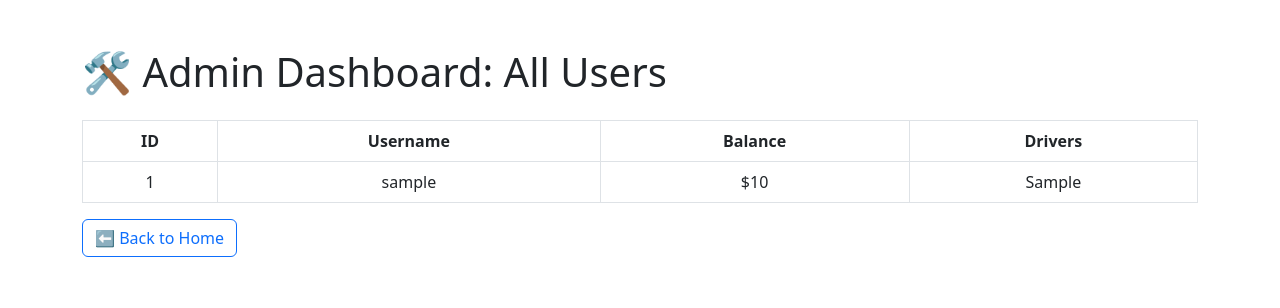
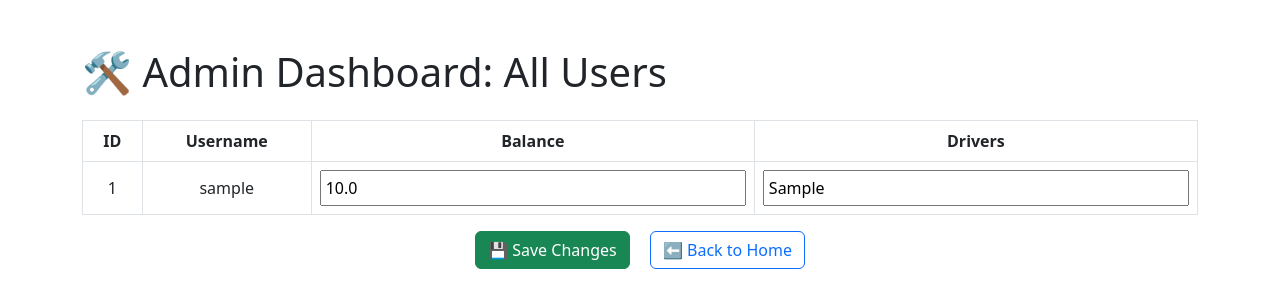
Before and after one commit to SiahBatterson/f1-grid-competitors, a Flask app: template templates/admin_users.html in a window 1280 px wide. Shown: the top 308 px of the page. Run offline with Flask 3, Linux system fonts and the light colour scheme; the template is opened without the code that fills it: values that come from a table or form of the project are taken from there, others are empty; tables that the repository leaves empty hold one stand-in row (values such as "Sample post").

Commit message:
admin can change user data

```diff
--- a/app.py
+++ b/app.py
@@ -177,6 +177,8 @@ def generate_driver_rating_route():
             previous_value_display = f"${previous_value:,}" if previous_value else "N/A"
 
             # Color and % change
+            weekday = datetime.utcnow().weekday()
+
             if fantasy_value and previous_value:
                 value_color = "green" if fantasy_value > previous_value else "red"
                 percent_change = ((fantasy_value - previous_value) / previous_value) * 100
@@ -184,7 +186,6 @@ def generate_driver_rating_route():
             else:
                 value_color = "black"
                 percent_display = ""
-                weekday = datetime.utcnow().weekday()
             return render_template(
                 "driver_rating.html",
                 driver=driver,
@@ -203,6 +204,29 @@ def generate_driver_rating_route():
             return f"<h2>❌ Failed to generate rating: {e}</h2><a href='/'>⬅ Back</a>", 500
 
     return "<h2>Use the form to POST a driver abbreviation.</h2>"
+
+@app.route("/admin/update_users", methods=["POST"])
+@login_required
+def update_users():
+    if current_user.username not in {"admin", "siaaah"}:
+        return "⛔ Access Denied", 403
+
+    users = User.query.all()
+    for user in users:
+        balance_key = f"balance_{user.id}"
+        drivers_key = f"drivers_{user.id}"
+
+        if balance_key in request.form:
+            try:
+                user.balance = float(request.form[balance_key])
+            except ValueError:
+                pass  # Skip invalid inputs
+
+        if drivers_key in request.form:
+            user.drivers = request.form[drivers_key].strip()
+
+    db.session.commit()
+    return redirect("/admin/users")
 
 
 @app.route("/add_driver/<driver>", methods=["POST"])
--- a/templates/admin_users.html
+++ b/templates/admin_users.html
@@ -6,25 +6,53 @@
       href="https://cdn.jsdelivr.net/npm/bootstrap@5.3.0/dist/css/bootstrap.min.css"
       rel="stylesheet"
     />
+    <style>
+      input[type="text"],
+      input[type="number"] {
+        width: 100%;
+        padding: 4px;
+      }
+    </style>
   </head>
   <body class="container mt-5">
     <h1 class="mb-4">🛠️ Admin Dashboard: All Users</h1>
-    <table class="table table-bordered text-center">
+    <form method="POST" action="/admin/update_users">
+      <table class="table table-bordered text-center align-middle">
+        <thead>
           <tr>
             <th>ID</th>
             <th>Username</th>
             <th>Balance</th>
             <th>Drivers</th>
           </tr>
+        </thead>
+        <tbody>
           {% for user in users %}
           <tr>
             <td>{{ user.id }}</td>
             <td>{{ user.username }}</td>
-        <td>${{ "{:,.0f}".format(user.balance) }}</td>
-        <td>{{ user.drivers or '—' }}</td>
+            <td>
+              <input
+                type="number"
+                name="balance_{{ user.id }}"
+                value="{{ user.balance }}"
+              />
+            </td>
+            <td>
+              <input
+                type="text"
+                name="drivers_{{ user.id }}"
+                value="{{ user.drivers or '' }}"
+              />
+            </td>
           </tr>
           {% endfor %}
+        </tbody>
       </table>
-    <a href="/" class="btn btn-outline-primary">⬅ Back to Home</a>
+      <div class="text-center">
+        <button class="btn btn-success" type="submit">💾 Save Changes</button>
+        <a href="/" class="btn btn-outline-primary ms-3">⬅ Back to Home</a>
+      </div>
+    </form>
   </body>
 </html>
```
Lines whose indentation alone changed are shown as unchanged.
